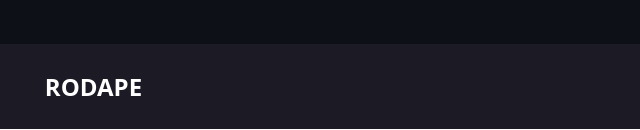
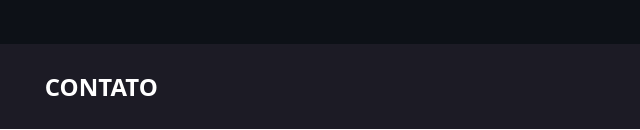
Before and after one commit to GustavoCMarques/Checkpoint2-HTML, a plain HTML site: page CP2/pages/mobile.html in a window 1280 px wide. Shown: the part 667-797 px from the top of the page, 0-640 px from the left. Drawn offline with Linux system fonts and the light colour scheme.

Commit message:
Mudanças no footer

```diff
--- a/CP2/pages/mobile.html
+++ b/CP2/pages/mobile.html
@@ -33,7 +33,7 @@
       </div>
     </section>
     <footer class="rodape">
-      <h2>RODAPE</h2>
+      <h2>CONTATO</h2>
       <nav>
         <a href="https://github.com" target="_blank">
           <img
```
Also changed, not shown: CP2/pages/tech.html (+1 -1 lines).
